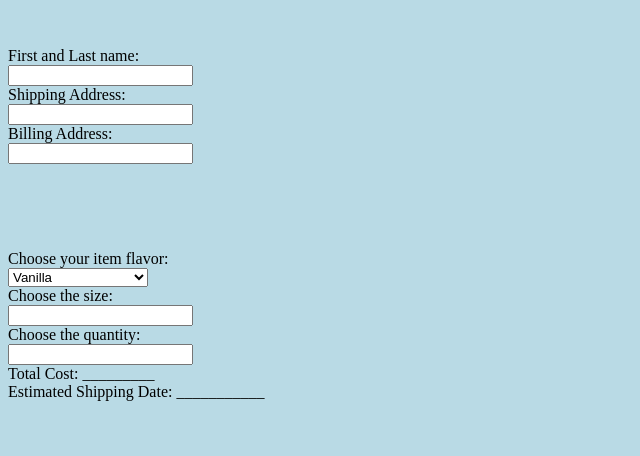
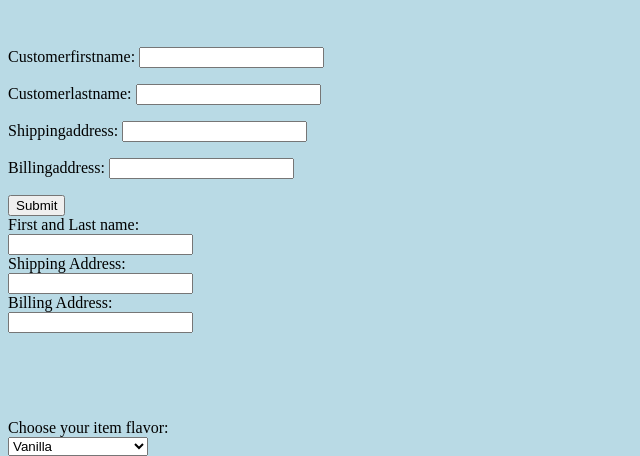
Before and after one commit to kavoncacho/ICETRACK, a Django app: template templates/orderentry.html in a window 1280 px wide. Shown: the part 127-583 px from the top of the page, without its empty margins (0-640 px from the left). Run offline with Django 3.2, Linux system fonts and the light colour scheme; the template is opened without the code that fills it: values that come from a table or form of the project are taken from there, others are empty.

Commit message:
working with forms to attain data to database

```diff
--- /dev/null
+++ b/orderentry/forms.py
@@ -0,0 +1,8 @@
+from django import forms
+
+class customer_Information(forms.Form):
+
+    customerFirstName = forms.CharField(max_length=30)
+    customerLastName = forms.CharField(max_length=30)
+    ShippingAddress = forms.CharField(max_length=60)
+    BillingAddress = forms.CharField(max_length=60)
--- a/orderentry/urls.py
+++ b/orderentry/urls.py
@@ -1,5 +1,5 @@
 from django.urls import path
 from . import views
 urlpatterns = [
-    path('', views.index, name = 'orderentry'),
+    path('', views.customer_Information, name = 'orderentry'),
 ]
--- a/templates/orderentry.html
+++ b/templates/orderentry.html
@@ -14,6 +14,11 @@
         <p>
             <!--Basic Customer Information-->
 
+            <form method = "post">
+                {% csrf_token %}
+                {{ form.as_p }}
+                <input type="submit" value="Submit">
+            </form>
             <label for="fullName">First and Last name:</label><br>
             <input type="text" id="fullName" name="fullName"><br>
 
```
Also changed, not shown: orderentry/views.py (+16 -4 lines), orderentry/models.py (line endings or trailing spaces).
